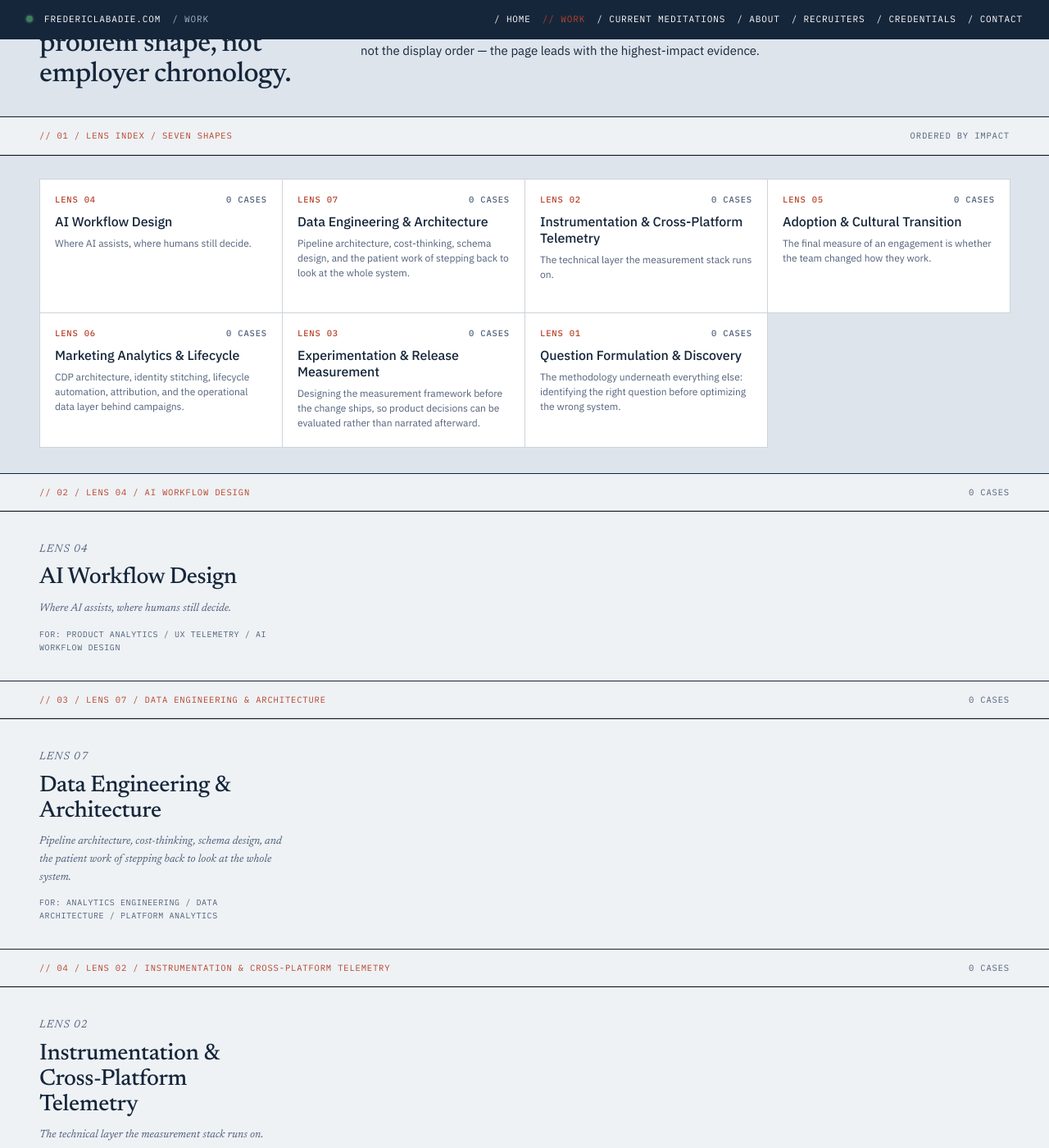
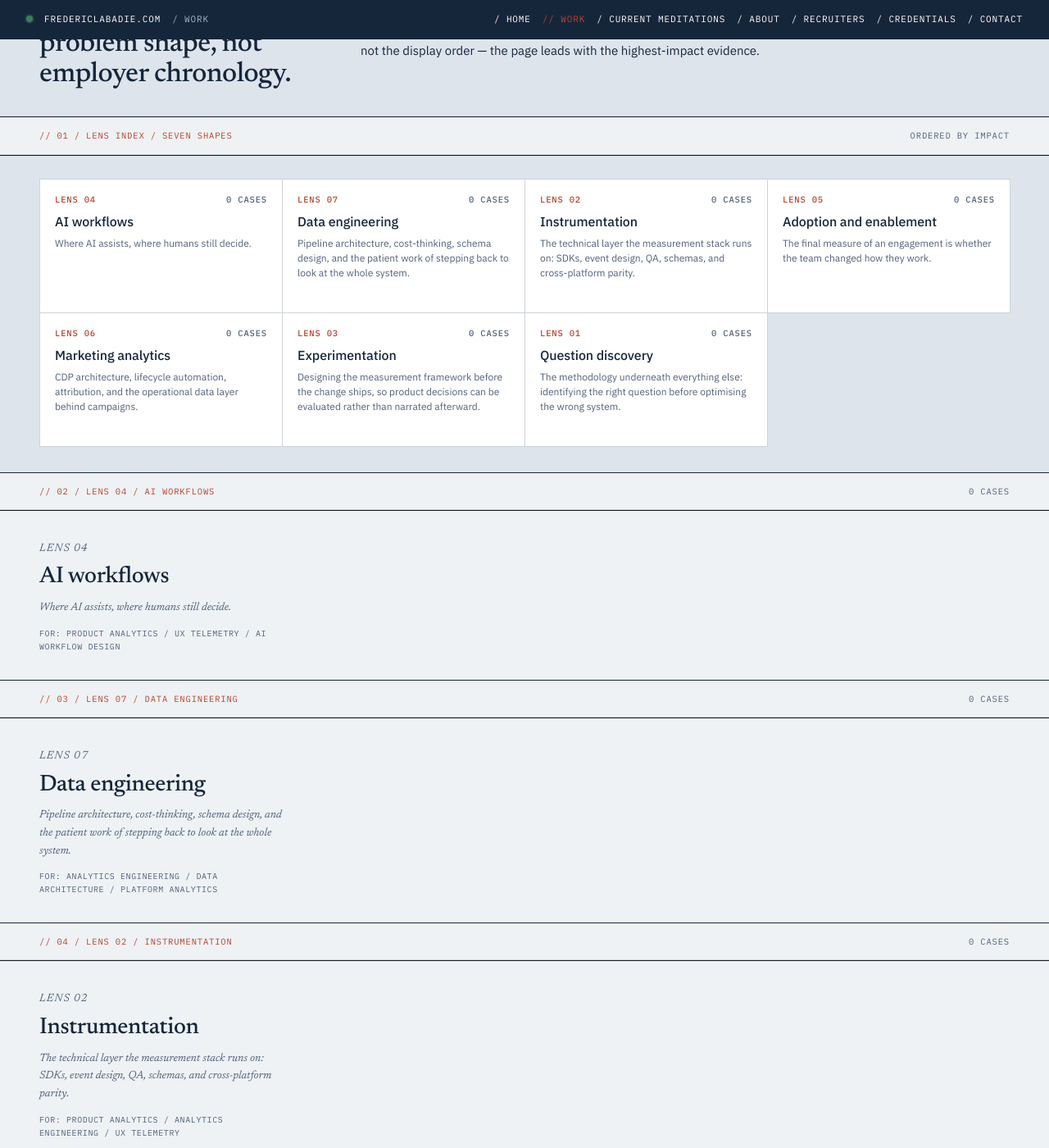
Before and after one commit to fredericlabadie/fredericlabadie.github.io, a Jekyll site: the page built from work/index.html, in a window 1280 px wide and 1400 px high, scrolled down 555 px. Shown: the whole window at 82% size. Built offline with Jekyll 4.4.1, drawn with Linux system fonts in a browser that asks for light colours; comment, search, counter and statistics services are not loaded; some of the changed text lies outside the part shown.

Commit message:
Update work category labels after case review

```diff
--- a/_data/lenses.yml
+++ b/_data/lenses.yml
@@ -1,48 +1,48 @@
 - number: "04"
   slug: ai
   id: topic-ai
-  title: "AI Workflow Design"
+  title: "AI workflows"
   summary: "Where AI assists, where humans still decide."
   roles: "Product Analytics / UX Telemetry / AI workflow design"
 
 - number: "07"
   slug: data-eng
   id: topic-data-eng
-  title: "Data Engineering & Architecture"
+  title: "Data engineering"
   summary: "Pipeline architecture, cost-thinking, schema design, and the patient work of stepping back to look at the whole system."
   roles: "Analytics Engineering / Data Architecture / Platform Analytics"
 
 - number: "02"
   slug: instrumentation
   id: topic-instrumentation
-  title: "Instrumentation & Cross-Platform Telemetry"
-  summary: "The technical layer the measurement stack runs on."
+  title: "Instrumentation"
+  summary: "The technical layer the measurement stack runs on: SDKs, event design, QA, schemas, and cross-platform parity."
   roles: "Product Analytics / Analytics Engineering / UX Telemetry"
 
 - number: "05"
   slug: adoption
   id: topic-adoption
-  title: "Adoption & Cultural Transition"
+  title: "Adoption and enablement"
   summary: "The final measure of an engagement is whether the team changed how they work."
   roles: "Insight roles / Product Analytics / Consulting"
 
 - number: "06"
   slug: marketing
   id: topic-marketing
-  title: "Marketing Analytics & Lifecycle"
-  summary: "CDP architecture, identity stitching, lifecycle automation, attribution, and the operational data layer behind campaigns."
+  title: "Marketing analytics"
+  summary: "CDP architecture, lifecycle automation, attribution, and the operational data layer behind campaigns."
   roles: "Marketing Analytics / CRM Analytics / Lifecycle"
 
 - number: "03"
   slug: experimentation
   id: topic-experimentation
-  title: "Experimentation & Release Measurement"
+  title: "Experimentation"
   summary: "Designing the measurement framework before the change ships, so product decisions can be evaluated rather than narrated afterward."
   roles: "Product Analytics / Marketing Analytics / UX Telemetry"
 
 - number: "01"
   slug: question
   id: topic-question
-  title: "Question Formulation & Discovery"
-  summary: "The methodology underneath everything else: identifying the right question before optimizing the wrong system."
+  title: "Question discovery"
+  summary: "The methodology underneath everything else: identifying the right question before optimising the wrong system."
   roles: "UX Research / Insight / Analytics Strategy"
```
